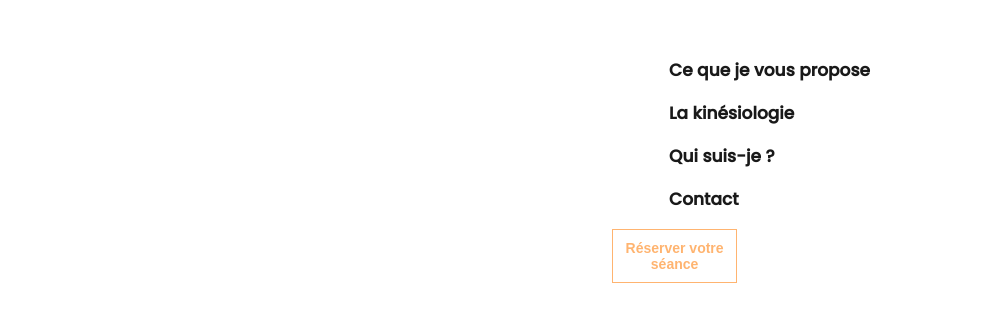
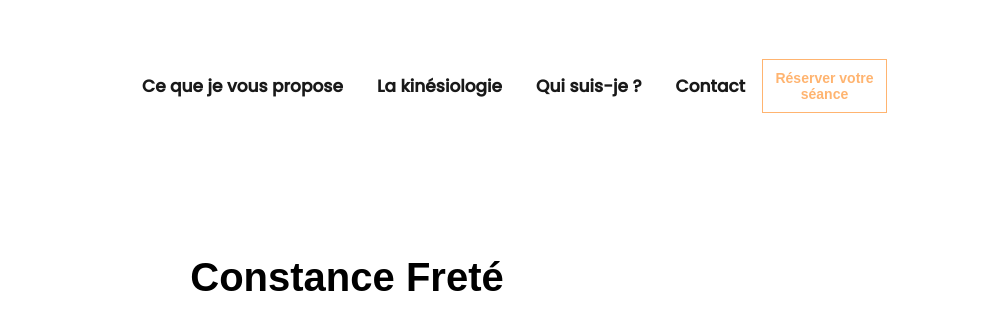
Before and after one commit to SophieRstr/site-constance, a plain HTML site: page index.html in a window 1280 px wide. Shown: the top 324 px of the page, 293-1280 px from the left. Drawn offline with Linux system fonts and the light colour scheme; a web font is replaced by a local one.

Commit message:
Update index.html

```diff
--- a/index.html
+++ b/index.html
@@ -45,6 +45,7 @@
     <div class="logo">
       <a href="#"> <img src="media/Logo1.webp" alt="logo koru kinésiologie avec une fougère et un rond orange" /></a>
     </div>
+
     <nav>
       <div id="menu-1" class="menu">
         <div class="menu-toggle">
@@ -52,7 +53,7 @@
           <div class="bar"></div>
           <div class="bar"></div>
         </div>
-        <div class="menu-items.vertical">
+        <div class="menu-items">
           <ul>
             <li><a href="#container2">Ce que je vous propose</a></li>
             <li><a href="#container3">La kinésiologie</a></li>
```
